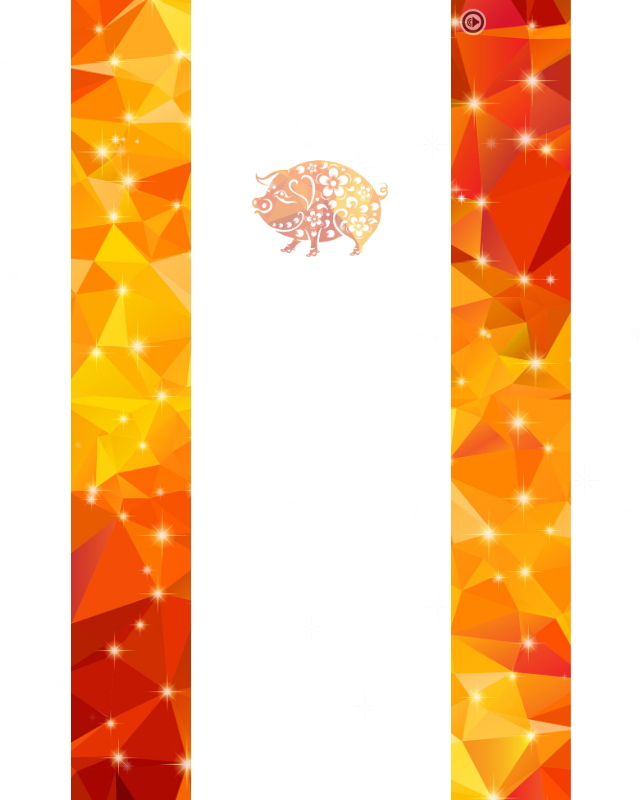
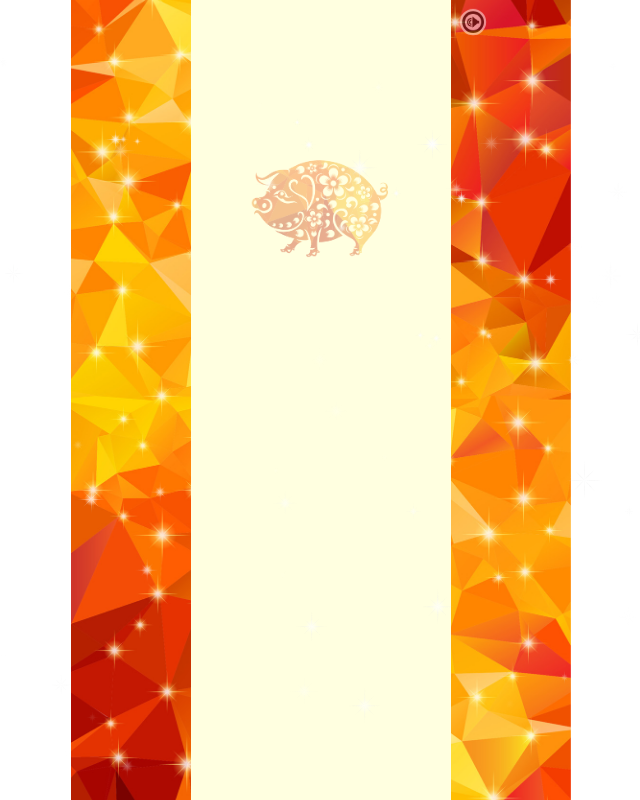
Before and after one commit to timiway/ocda-2019, a plain HTML site: page index.html in a window 1280 px wide. Shown: the whole page, without its empty margins (319-959 px from the left). Drawn offline with Linux system fonts and the light colour scheme.

Commit message:
update...

```diff
--- a/css/app.css
+++ b/css/app.css
@@ -1,7 +1,7 @@
 
 html, body { height: 100%; text-align: center; overflow: hidden;}
 #app-body { height: 100%; background: url("../img/009.jpg") no-repeat 50% 50%; background-size: 500px auto; overflow-y: auto;}
-#app-paper { min-height: 100%; margin: 0 auto; background: white; animation: key-pager 3s ease 1s both;}
+#app-paper { min-height: 100%; margin: 0 auto; background: lightyellow; animation: key-pager 3s ease 1s both;}
 
 .m-btn { position: absolute; left: 50%; top: 10px; margin-left: 140px; width: 20px; height: 20px; border: 2px solid white; border-radius: 50%; opacity: 0.2;}
 .m-btn { background: black url("../img/011.png") no-repeat 50% 50%; background-size: 100% 100%;}
@@ -10,7 +10,7 @@ html, body { height: 100%; text-align: center; overflow: hidden;}
 .ele { margin: auto; opacity: 0;}
 .ele img { width: 100%;}
 
-.ele.a { width: 160px; padding-top: 150px; animation: key-a 12s ease-out 3s both;}
+.ele.a { width: 160px; padding-top: 150px; animation: key-a 11s linear 3s both;}
 .ele.b { width: 160px; animation: key-show 5s linear 5s both;}
 .ele.c { width: 90px; animation: key-show 2s linear 12s both;}
 .ele.d { width: 110px; animation: key-show 2s linear 13s both;}
@@ -46,7 +46,7 @@ html, body { height: 100%; text-align: center; overflow: hidden;}
 @keyframes key-a {
     0% { opacity: 0; padding-top: 150px;}
     50% { opacity: 1; padding-top: 150px;}
-    70% { opacity: 1; padding-top: 150px;}
+    80% { opacity: 1; padding-top: 150px;}
     100% { opacity: 1; padding-top: 10px;}
 }
 @keyframes key-star {
```
Also changed, not shown: 1 other file.
